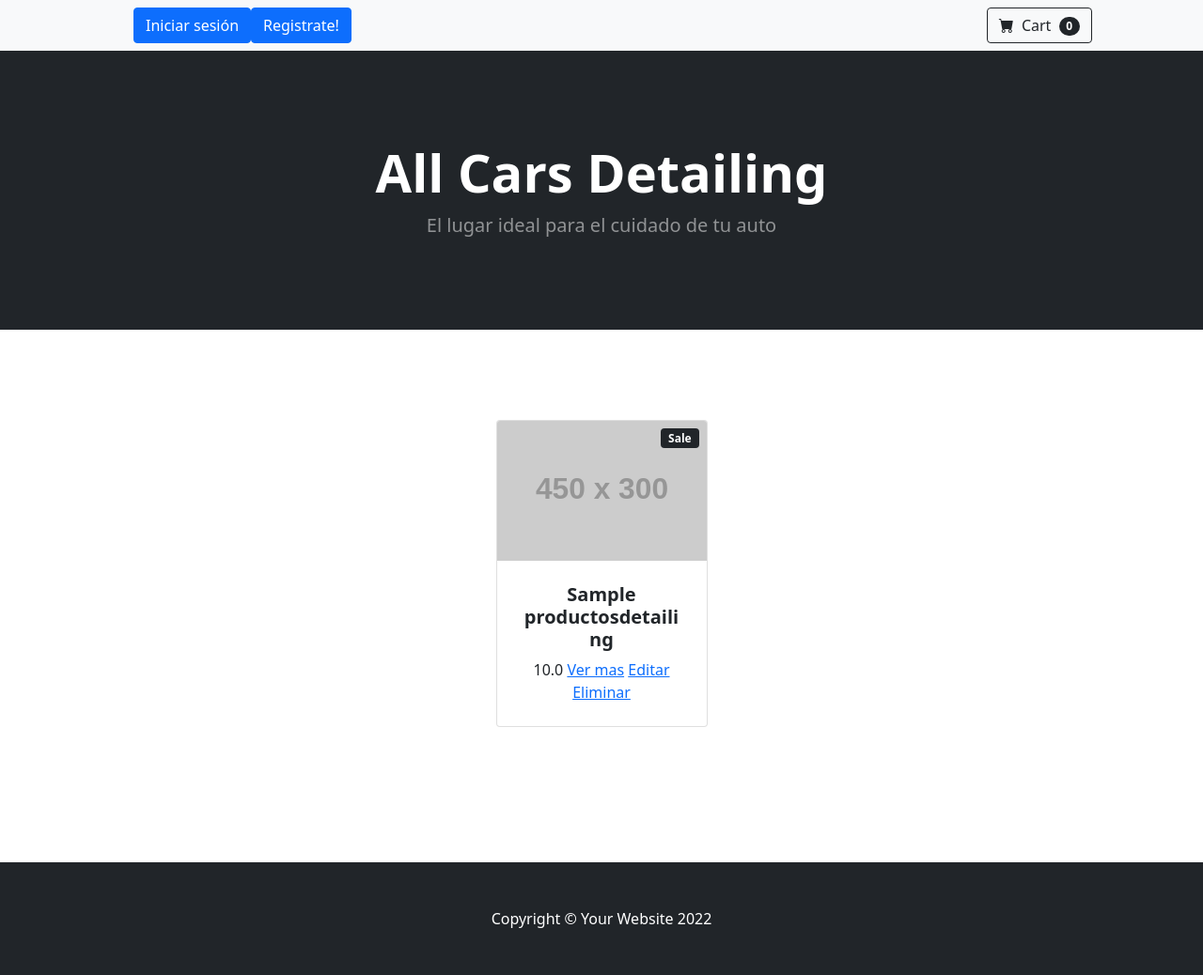
After one commit to nicolasdegiorgio/ProyectoFinal-ACD, a Django app: page /todos/ in a window 1280 px wide. The commit adds this page. Shown: the whole page at 94% size. Run offline with Django 4.2, Linux system fonts and the light colour scheme; tables that the repository leaves empty hold one stand-in row (values such as "Sample post"); grey boxes labelled with a size stand in for pictures from a placeholder-image service; some libraries are stand-ins or nearby versions.

Commit message:
Inicio de cambio al model producto

```diff
--- a/src/ACD/settings.py
+++ b/src/ACD/settings.py
@@ -126,7 +126,7 @@ STATIC_URL = 'static/'
 
 DEFAULT_AUTO_FIELD = 'django.db.models.BigAutoField'
 
-LOGIN_URL = "/clientes/authentication/login/"
+LOGIN_URL = "/clientes/authentication/inicio_sesion/"
 
 #Configuración para imágenes
 MEDIA_URL = '/media/'
--- a/src/clientes/views.py
+++ b/src/clientes/views.py
@@ -129,7 +129,7 @@ def modificar_usuario(request):
         context = {
             'formulario' : formulario
         }
-        return render(request, 'clientes/autentication/modificar_usuario.html', context)
+        return render(request, 'clientes/authentication/modificar_usuario.html', context)
 
     else:
 
@@ -176,7 +176,7 @@ def agregar_avatar (request):
             data = formulario.cleaned_data
 
             usuario = User.objects.filter(username=request.user.username).first()
-            avatar = Avatar (usuario=usuario, imagen = data['imagen'])
+            avatar = Avatar (usuario=usuario, imagen = data["imagen"])
 
             avatar.save()
 
--- a/src/productos/templates/productos/base.html
+++ b/src/productos/templates/productos/base.html
@@ -29,20 +29,29 @@
 
                         {% if request.user.is_authenticated %}
 
-                        <li class="nav-item"><a class="nav-link active" aria-current="page" href="{% url 'inicio' %}">Productos</a></li>
-                        <li class="nav-item"><a class="nav-link" href="{% url 'buscar_producto' %}">Buscar</a></li>
+                        <li class="nav-item"><a class="nav-link active" aria-current="page" href="{% url 'inicio' %}">Inicio</a></li>
                         <li class="nav-item dropdown">
-                            <a class="nav-link dropdown-toggle" id="navbarDropdown" href="#" role="button" data-bs-toggle="dropdown" aria-expanded="false">Menu</a>
+                            <a class="nav-link dropdown-toggle" id="navbarDropdown" href="#" role="button" data-bs-toggle="dropdown" aria-expanded="false">Productos</a>
                             <ul class="dropdown-menu" aria-labelledby="navbarDropdown">
-                                <li><a class="dropdown-item" href="{% url 'cargaproducto' %}">Cargar productos</a></li>
+                                <li><a class="dropdown-item" href="{% url 'productos_lista' %}">Todos</a></li>
                                 <li><hr class="dropdown-divider" /></li>
-                                <li><a class="dropdown-item" href="{% url 'inicio_servicios' %}">Servicios</a></li>
-                                <li><a class="dropdown-item" href="{% url 'carga_servicios' %}">Crear Servicios</a></li>
-                                <li><a class="dropdown-item" href="{% url 'clientes'%}">Clientes</a></li>
+                                <li><a class="dropdown-item" href="{% url 'productos_crear' %}">Cargar</a></li>
+                                <li><a class="dropdown-item" href="{% url 'buscar_producto' %}">Buscar</a></li>
+                                <li><a class="dropdown-item" href="{% url 'agregar_avatar'%}">Avatar</a></li>
 
                             </ul>
                         </li>
-                        <a class="btn btn-primary" href="{% url 'logout' %}">Cerrar sesión</a>
+
+                        <li class="nav-item dropdown">
+                            <a class="nav-link dropdown-toggle" id="navbarDropdown" href="#" role="button" data-bs-toggle="dropdown" aria-expanded="false" >Hola {{request.user}}!</a>
+                            <ul class="dropdown-menu" aria-labelledby="navbarDropdown">
+                                <li><a class="dropdown-item" href="{% url 'modificar_usuario' %}">Editar tus opciones</a></li>
+                                <li><hr class="dropdown-divider" /></li>
+                                <li><a class="dropdown-item" href="{% url 'agregar_avatar'%}">Avatar</a></li>
+                                <li><a class="btn btn-primary text-center" href="{% url 'logout' %}">Cerrar sesión</a></li>
+                            </ul>
+                        </li>
+                        <img src="{{imagen }}" alt="Avatar">
 
                         {% else %}
 
@@ -60,15 +69,6 @@
                     </form>
                 </div>
             </div>
-
-
-            {% if request.user.is_authenticated %}
-            <div class="container text-center">
-                <p style="color: green; font-size: 22px;font-weight: 100px;">Bienvenid@ {{request.user}}</p>
-                <img src="{{imagen}}" alt="Avatar">
-            </div>
-            {% endif %}
-
 
 
         </nav>
--- a/src/productos/templates/productos/index.html
+++ b/src/productos/templates/productos/index.html
@@ -12,6 +12,7 @@
                 <h5 class="fw-bolder">{{producto.nombre}}</h5>
                 <!-- Product price-->
                 $ {{producto.precio}}
+                <p>Stock: {{producto.stock}}</p>
             </div>
         </div>
 
--- /dev/null
+++ b/src/productos/templates/productos/productos_lista.html
@@ -0,0 +1,35 @@
+{% extends 'productos/base.html' %}
+
+
+{% block productos %}
+
+
+{% for producto in object_list %}
+
+    <div class="col mb-5">
+        <div class="card h-100">
+            <!-- Sale badge-->
+            <div class="badge bg-dark text-white position-absolute" style="top: 0.5rem; right: 0.5rem">Sale</div>
+            <!-- Product image-->
+            <img class="card-img-top" src="https://dummyimage.com/450x300/dee2e6/6c757d.jpg" alt="..." />
+            <!-- Product details-->
+            <div class="card-body p-4">
+                <div class="text-center">
+                    <!-- Product name-->
+                    <h5 class="fw-bolder"> {{producto.nombre}} <!--<a href="{% url 'productos_detalle' producto.id %}"> Ver mas</a> --></h5>
+                    <!-- Product price-->
+
+                    {{producto.precio}}
+                    <a href="{% url 'productos_detalle' producto.id %}"> Ver mas</a>
+                    <a href="{% url 'productos_modificar' producto.id %}"> Editar</a>
+                    <a href="{% url 'productos_borrar' producto.id %}"> Eliminar</a>
+                </div>
+            </div>
+
+        </div>
+    </div>
+
+    {% endfor %}
+
+
+{% endblock %}
--- a/src/productos/urls.py
+++ b/src/productos/urls.py
@@ -4,6 +4,15 @@ urlpatterns = [
     path("", index, name= 'inicio'),
     path("cargarproducto/", cargar_producto, name= 'cargaproducto'),
     path('busqueda/', formulario_busqueda, name='buscar_producto'),
-    path('resultados/', buscar, name='resultado_busqueda')
+    path('resultados/', buscar, name='resultado_busqueda'),
+
+
+    #Generic
+    path('todos/', ProductosList.as_view(), name = 'productos_lista'),
+    path('cargar/', ProductosCrear.as_view(), name = 'productos_crear'),
+    path('detalle/<pk>', ProductosDetalle.as_view(), name = 'productos_detalle'),
+    path('actualizar/<pk>', ProductosModificar.as_view(), name = 'productos_modificar'),
+    path('borrar/<pk>', ProductosDelete.as_view(), name = 'productos_borrar'),
+
 
 ]
--- a/src/productos/views.py
+++ b/src/productos/views.py
@@ -1,11 +1,17 @@
 from django.shortcuts import render
 from django.http import HttpResponse
+
+#Generic views
+from django.views.generic import ListView, DetailView, CreateView, UpdateView, DeleteView
 
 #Forms
 from productos.forms import CargaProducto, FormularioBusqueda
 
 #Decorators
 from django.contrib.auth.decorators import login_required
+from django.contrib.auth.mixins import LoginRequiredMixin
+
+
 
 
 #Models
@@ -75,3 +81,38 @@ def buscar(request):
 
 
     return render(request, "productos/resultado_busqueda.html", {"productos": producto_lista})
+
+
+
+class ProductosList (ListView):
+    model = ProductosDetailing
+    template_name = 'productos/productos_lista.html'
+
+    def get_context_data(self, **kwargs):
+        context = super(ProductosList,self).get_context_data(**kwargs)
+        context ['productos'] = ProductosDetailing.objects.all()
+        return context
+
+class ProductosDetalle (DetailView):
+    model = ProductosDetailing
+    template_name = 'productos/productos_detalle.html'
+
+
+class ProductosCrear (LoginRequiredMixin, CreateView):
+    model = ProductosDetailing
+    success_url = '/productos/'
+    fields = ['nombre','marca','precio','tipo','stock']
+    template_name = 'productos/productos_crear.html'
+
+
+class ProductosModificar (LoginRequiredMixin, UpdateView):
+    model = ProductosDetailing
+    success_url = '/'
+    fields = ['nombre','marca','precio','tipo','stock']
+    template_name = 'productos/productos_crear.html'
+
+
+class ProductosDelete (LoginRequiredMixin, DeleteView):
+    model = ProductosDetailing
+    success_url = '/productos/'
+    template_name = 'productos/confirmacion_borrado.html'
```
Also changed, not shown: src/productos/templates/productos/confirmacion_borrado.html (added, +15 -0 lines), src/productos/templates/productos/productos_crear.html (added, +15 -0 lines), src/productos/templates/productos/productos_detalle.html (added, +10 -0 lines), src/media/avatares/pexels-flo-dahm-699459.jpg (added), src/productos/templates/productos/base2.html (renamed from src/productos/templates/productos/index2.html), src/productos/templates/productos/productos_modificar.html (added).
